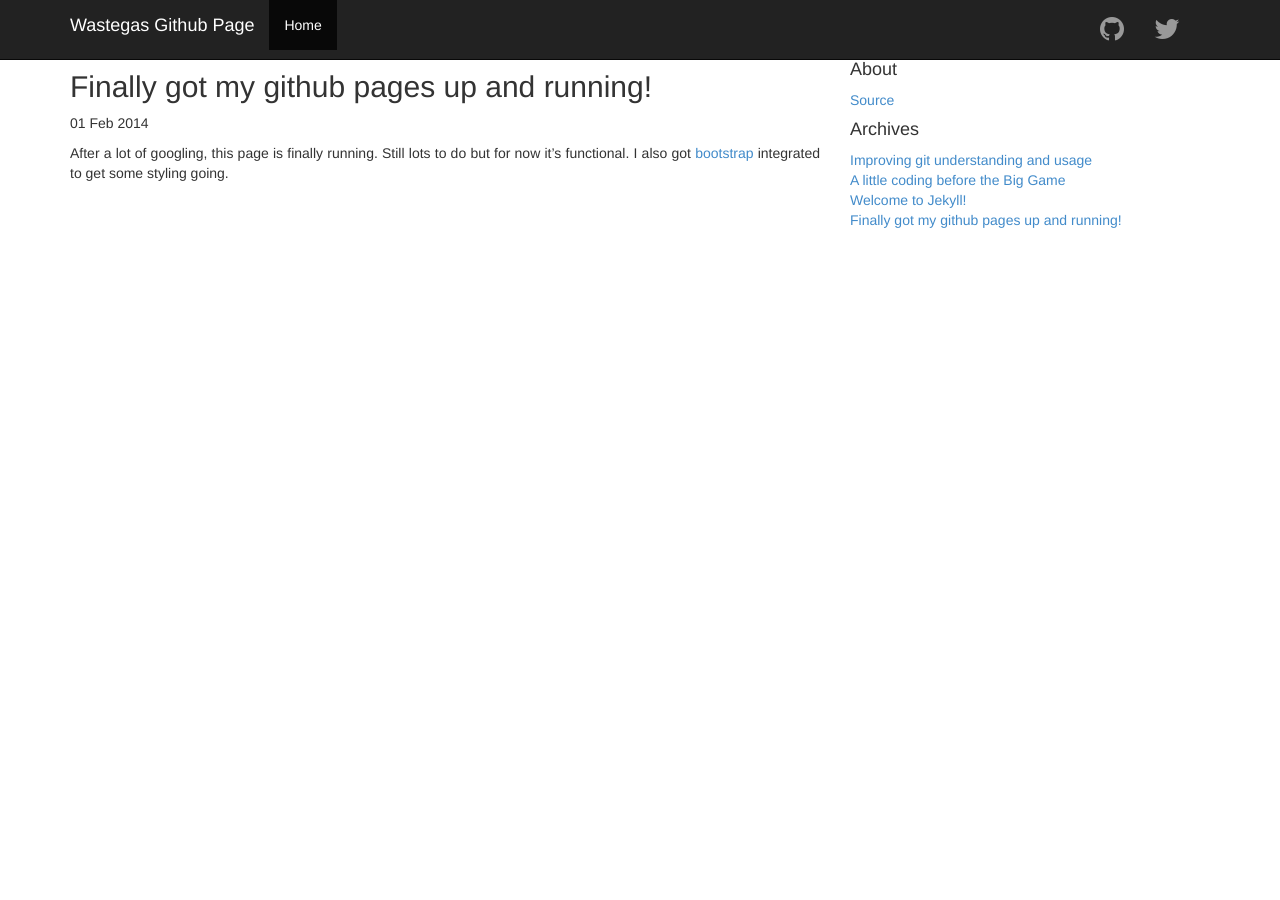
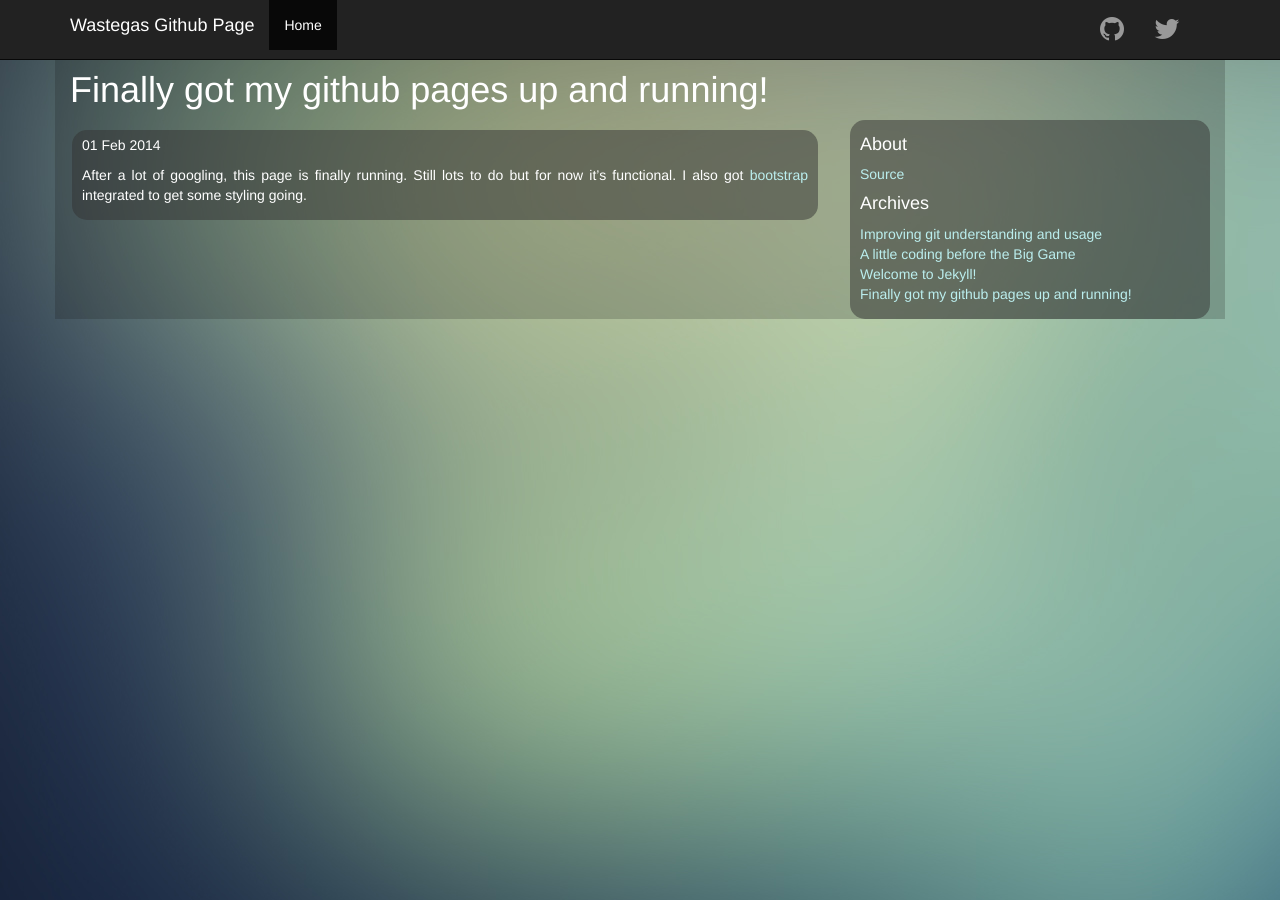
Before and after one commit to wastegas/wastegas.github.io, a Jekyll site: the page built from _posts/2014-02-01-finally-got-this-thing-up.markdown, in a window 1280 px wide. Built offline with Jekyll 4.4.1, drawn with Linux system fonts in a browser that asks for light colours; nearby versions of some CDN libraries; Markdown is read by kramdown in place of the engine named in the settings.

Commit message:
add a background image

```diff
--- a/_includes/right.html
+++ b/_includes/right.html
@@ -3,8 +3,6 @@
     <ol class="list-unstyled">
         <li><a href="https://github.com/wastegas/wastegas.github.io">Source</a></li>
     </ol>
-</div>
-<div class="sidebar-module">
     <h4>Archives</h4>
     <ol class="list-unstyled">
     {% for post in site.posts %}
--- a/_layouts/post.html
+++ b/_layouts/post.html
@@ -1,12 +1,14 @@
 {% include head.html %}
 
 <div class="container">
+    <div class="blog-header">
+        <h1 class="blog-title">{{ page.title }}</h1>
+    </div>
     <div class="row">
         <div class="col-md-8 blog-main">
             <div class="blog-post">
-                <h2 class="blog-post-title">{{ page.title }}</h2>
-                    <p class="blog-post-meta">{{ page.date | date_to_string }}</p>
-                        {{ content }}
+                <p class="blog-post-meta">{{ page.date | date_to_string }}</p>
+                    {{ content }}
             </div><!--  blog-post-->
             </div><!-- col-md-8-->
             <div class="col-md-4">
--- a/css/style.css
+++ b/css/style.css
@@ -1,5 +1,12 @@
 body {
     margin-top: 50px;
+    background-image: url("/images/background.jpg");
+    background-attachment: fixed;
+    color: white;
+}
+
+.container {
+    background-color: rgba(20, 20, 20, 0.2);
 }
 
 .navbar {
@@ -10,8 +17,31 @@ body {
     padding-left: 70px;
 }
 
+.sidebar-module {
+    background-color: rgba(50, 50, 50, 0.5);
+    border-radius: 15px;
+    padding: 5px 10px 5px 10px;
+}
+
 p {
     text-align: justify;
+}
+
+/* post main */
+.blog-post {
+    background-color: rgba(50, 50, 50, 0.5);
+    border-radius: 15px;
+    padding: 5px 10px 5px 10px;
+    margin: 10px 2px 10px 2px;
+}
+
+a {
+    color: #bee;
+}
+
+a:hover {
+    text-decoration: underline;
+    color: #bee;
 }
 
 /* standard */
```
Also changed, not shown: images/background.jpg (added).
